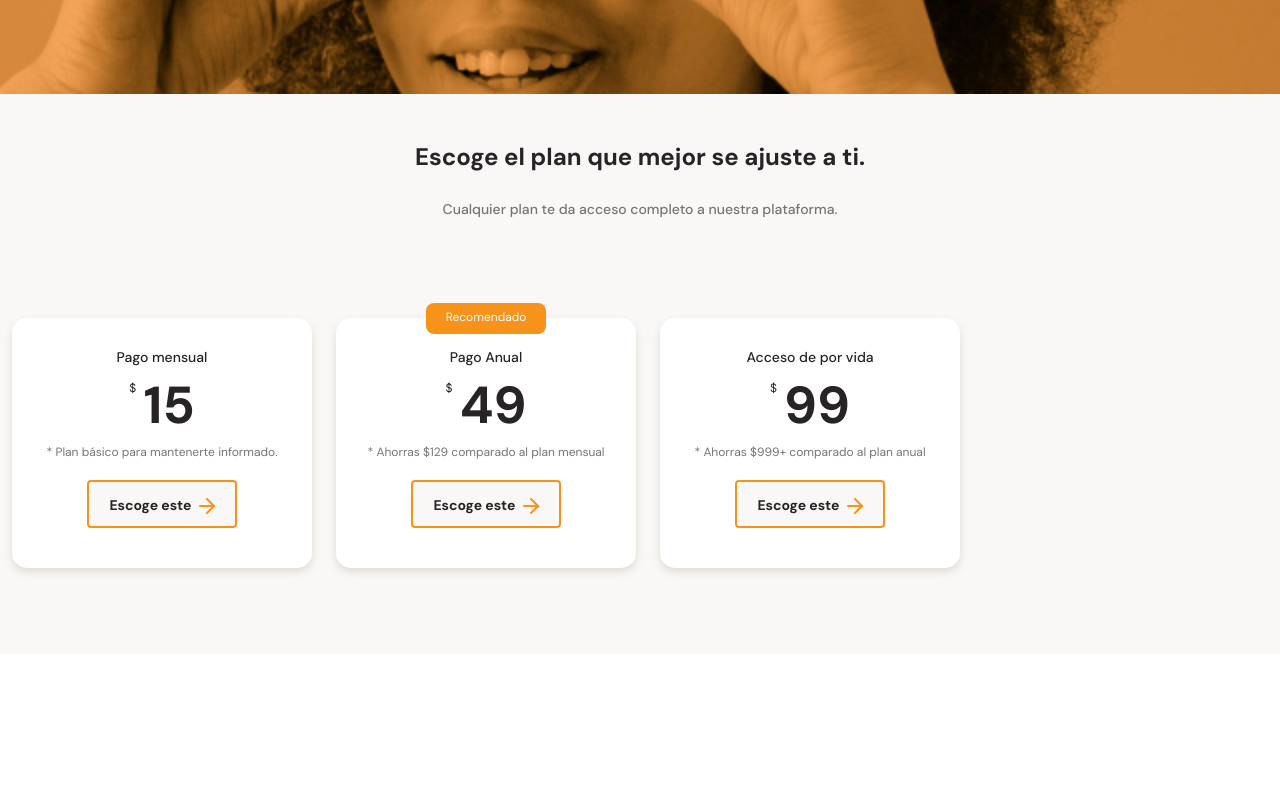
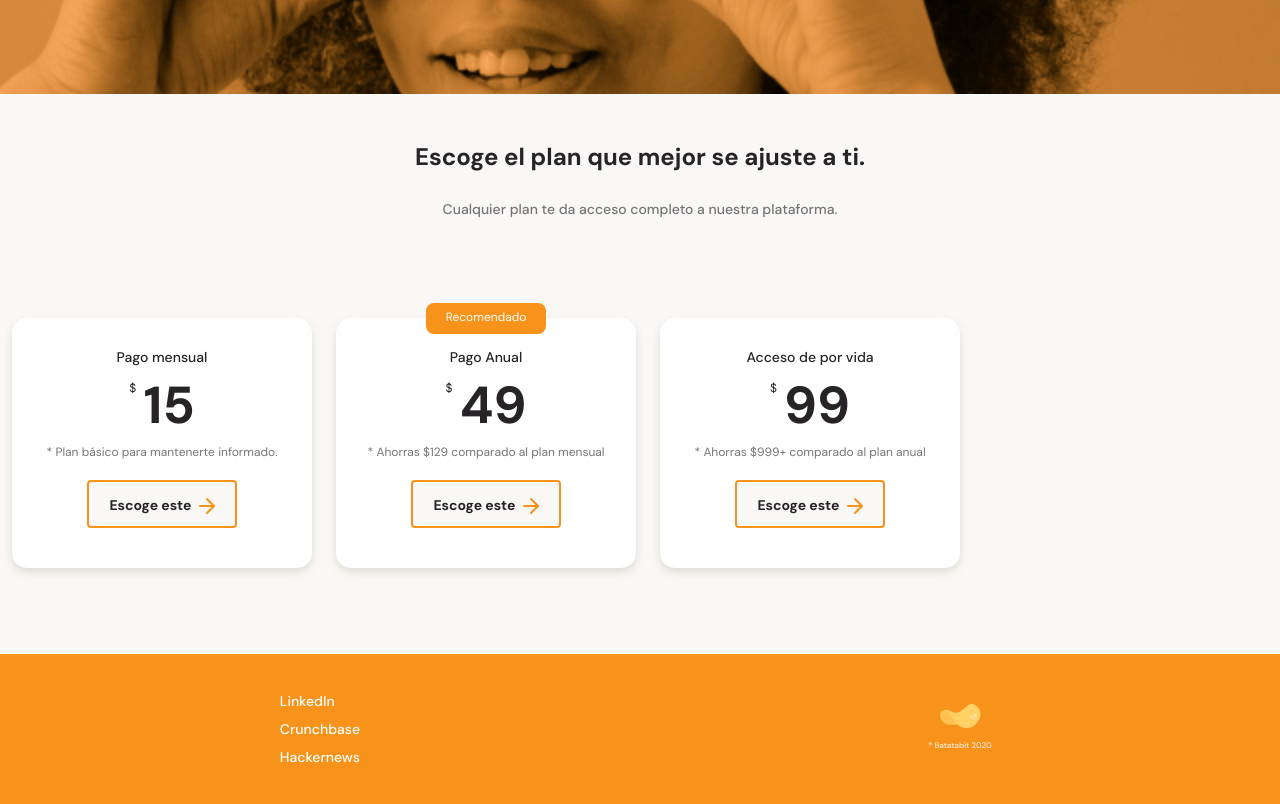
Before and after one commit to josetvasco/mobile-first, a plain HTML site: page index.html in a window 1280 px wide. Shown: the part 2656-3460 px from the top of the page. Before the commit the page ends 3310 px from the top, so only its background shows below. Drawn offline with Linux system fonts and the light colour scheme.

Commit message:
Agregadao del footer

```diff
--- a/index.html
+++ b/index.html
@@ -154,6 +154,18 @@
     </section>
 
   </main>
-  <footer></footer>
+
+  <footer>
+    <section class="left">
+      <ul>
+        <li><a href="#">LinkedIn</a></li>
+        <li><a href="#">Crunchbase</a></li>
+        <li><a href="#">Hackernews</a></li>
+      </ul>
+    </section>
+    <section class="right">
+      <img src="./assets/img/logo-footer.svg" alt="logo de Batatabit">
+    </section>
+  </footer>
 </body>
 </html>
--- a/style.css
+++ b/style.css
@@ -498,3 +498,33 @@ main {
   background-image: url("./assets/icons/orange-right-arrow.svg");
   vertical-align: text-bottom;
 }
+
+footer {
+  display: flex;
+  width: 100%;
+  height: 150px;
+  background-color: var(--bitcoin-orange);
+}
+
+footer section {
+  display: flex;
+  justify-content: center;
+  align-items: center;
+  width: 50%;
+}
+
+footer .left ul{
+  font-size: 1.4rem;
+  font-weight: 500;
+  line-height: 1.8rem;
+  list-style: none;
+}
+
+.left li {
+  margin: 10px 0;
+}
+
+.left a {
+  text-decoration: none;
+  color: var(--just-white);
+}
```
